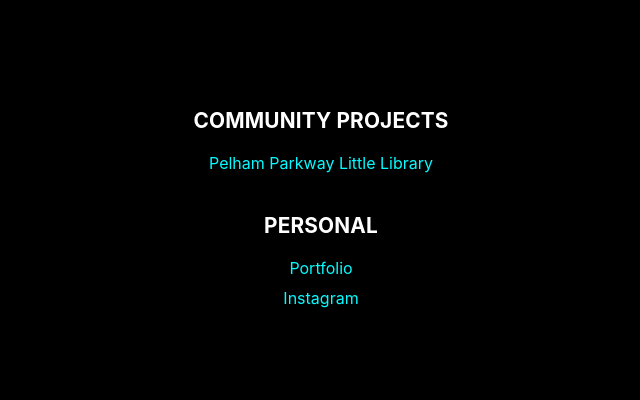
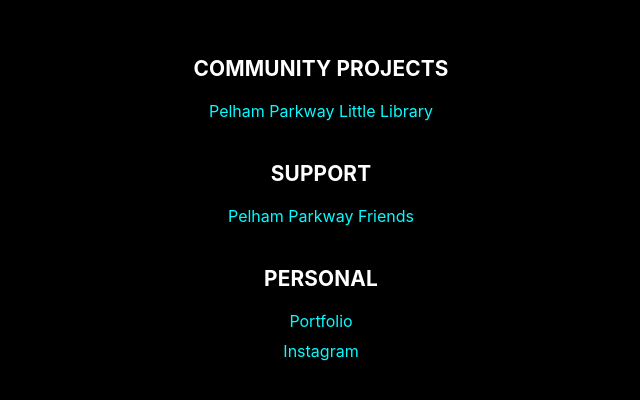
Before and after one commit to josue-rojas/withcheesepls, a React (Create React App) app: page / in a window 1280 px wide. Shown: the part 192-592 px from the top of the page, without its empty margins (319-959 px from the left). Built offline with nearby package versions, Linux system fonts and the light colour scheme.

Commit message:
add more links

```diff
--- a/src/App.tsx
+++ b/src/App.tsx
@@ -13,6 +13,15 @@ const MyLinks: LinkTree = [
     ]
   },
   {
+    header: 'Support',
+    links: [
+      {
+        title: 'Pelham Parkway Friends',
+        href: 'https://www.instagram.com/pelhamparkwayfriends/'
+      }
+    ]
+  },
+  {
     header: 'Personal',
     links: [
       {
@@ -24,7 +33,7 @@ const MyLinks: LinkTree = [
         href: 'http://instagram.com/withcheesepls/'
       }
     ]
-  }
+  },
 ]
 
 function App() {
```
